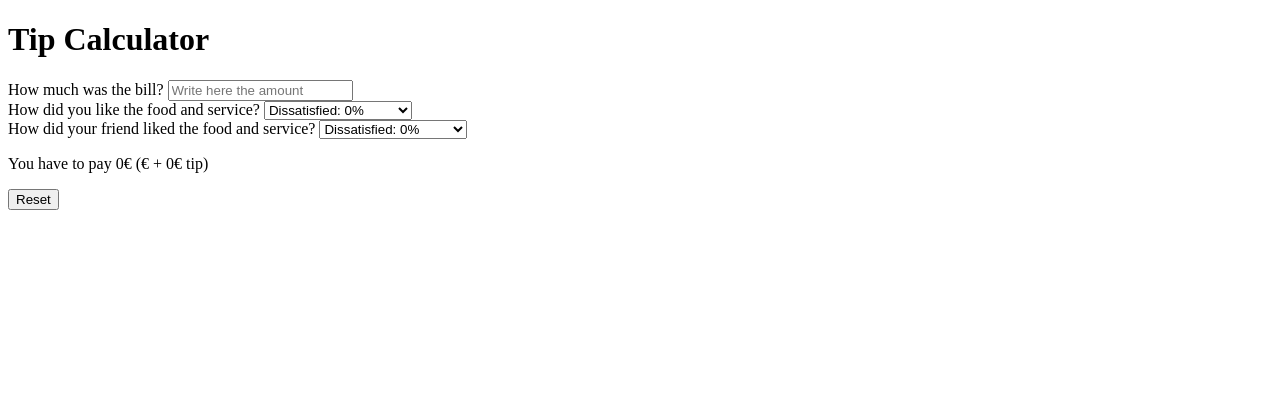
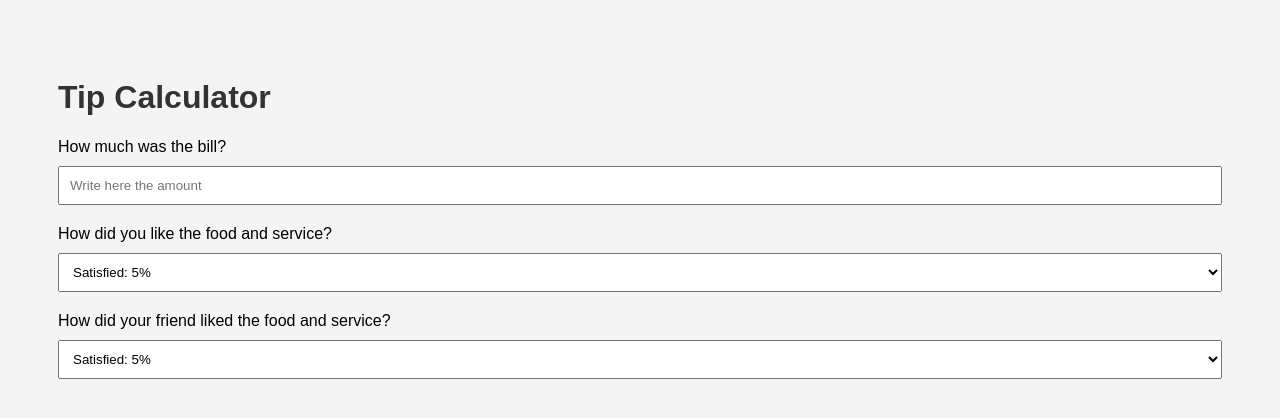
Before and after one commit to CezarLuca/05_3_tip_calculator, a React (Create React App) app: page / in a window 1280 px wide. Shown: the top 418 px of the page. Built offline with nearby package versions, Linux system fonts and the light colour scheme.

Commit message:
Improved UX/UI and Finising touches

```diff
--- a/src/App.js
+++ b/src/App.js
@@ -23,8 +23,8 @@ export default function App() {
     //     console.log(selectedTip);
     // };
 
-    const [selectedTip1, setSelectedTip1] = useState(tipPercentages[0]);
-    const [selectedTip2, setSelectedTip2] = useState(tipPercentages[0]);
+    const [selectedTip1, setSelectedTip1] = useState(tipPercentages[1]);
+    const [selectedTip2, setSelectedTip2] = useState(tipPercentages[1]);
 
     const handleSelectChange1 = (event) => {
         setSelectedTip1(event.target.value);
@@ -36,8 +36,8 @@ export default function App() {
 
     const handleReset = () => {
         setBill("");
-        setSelectedTip1(tipPercentages[0]);
-        setSelectedTip2(tipPercentages[0]);
+        setSelectedTip1(tipPercentages[1]);
+        setSelectedTip2(tipPercentages[1]);
     };
 
     return (
@@ -62,12 +62,16 @@ export default function App() {
                 {" "}
                 How did your friend liked the food and service?{" "}
             </Satisfaction>
+            {bill && (
+                <>
                     <PayCheck
                         bill={bill}
                         selectedTip1={selectedTip1}
                         selectedTip2={selectedTip2}
                     />
                     <Reset onReset={handleReset} />
+                </>
+            )}
         </div>
     );
 }
@@ -112,10 +116,14 @@ function PayCheck({ bill, selectedTip1, selectedTip2 }) {
     const tipValue =
         (Number(bill) * ((Number(selectedTip1) + Number(selectedTip2)) / 2)) /
         100;
-    const totalAmount = Number(bill) + Number(tipValue);
+    const tipValueInteger = Math.floor(tipValue);
+    const tipValueReminder = Math.floor((tipValue % 1) * 100);
+    const totalAmountInt = Number(bill) + Number(tipValueInteger);
     return (
         <div>
-            <p>{`You have to pay ${totalAmount}€ (${bill}€ + ${tipValue}€ tip)`}</p>
+            <p>{`You have to pay ${totalAmountInt}€${
+                tipValueReminder ? ` ${tipValueReminder}¢` : ""
+            } (${bill}€ + ${tipValue}€ tip)`}</p>
         </div>
     );
 }
--- a/src/index.css
+++ b/src/index.css
@@ -8,3 +8,41 @@ input.no-arrows {
     -moz-appearance: textfield;
     appearance: textfield;
 }
+body {
+    font-family: Arial, sans-serif;
+    background-color: #f4f4f4;
+    padding: 50px;
+}
+
+h1 {
+    color: #333;
+}
+
+div {
+    margin-bottom: 20px;
+}
+
+label {
+    display: block;
+    margin-bottom: 10px;
+}
+
+input,
+select {
+    padding: 10px;
+    width: 100%;
+    box-sizing: border-box;
+}
+
+button {
+    background-color: #8acc8a; /* Green */
+    border: none;
+    color: white;
+    padding: 15px 32px;
+    text-align: center;
+    text-decoration: none;
+    display: inline-block;
+    font-size: 16px;
+    margin: 4px 2px;
+    cursor: pointer;
+}
```
Lines whose indentation alone changed are shown as unchanged.
